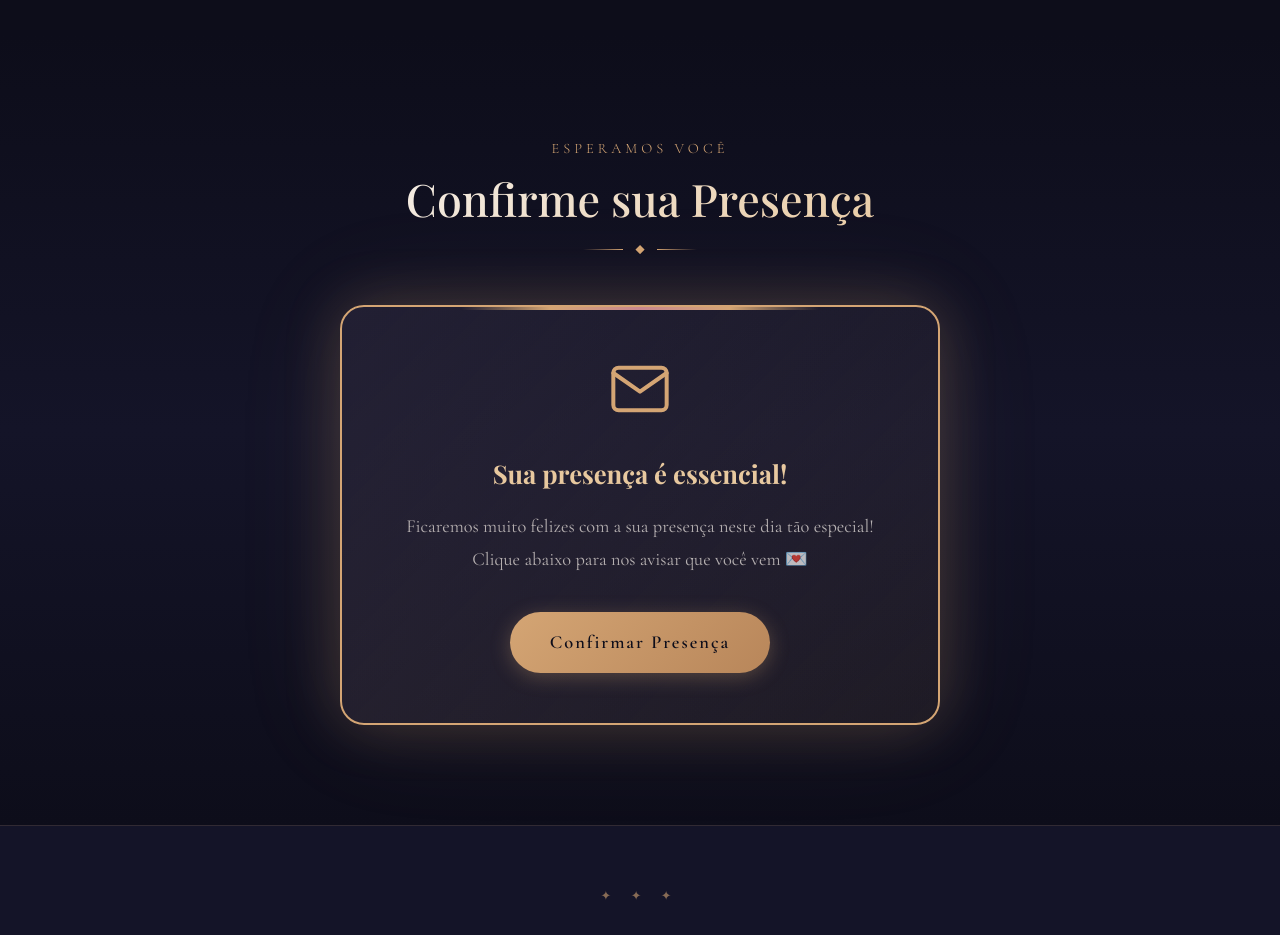
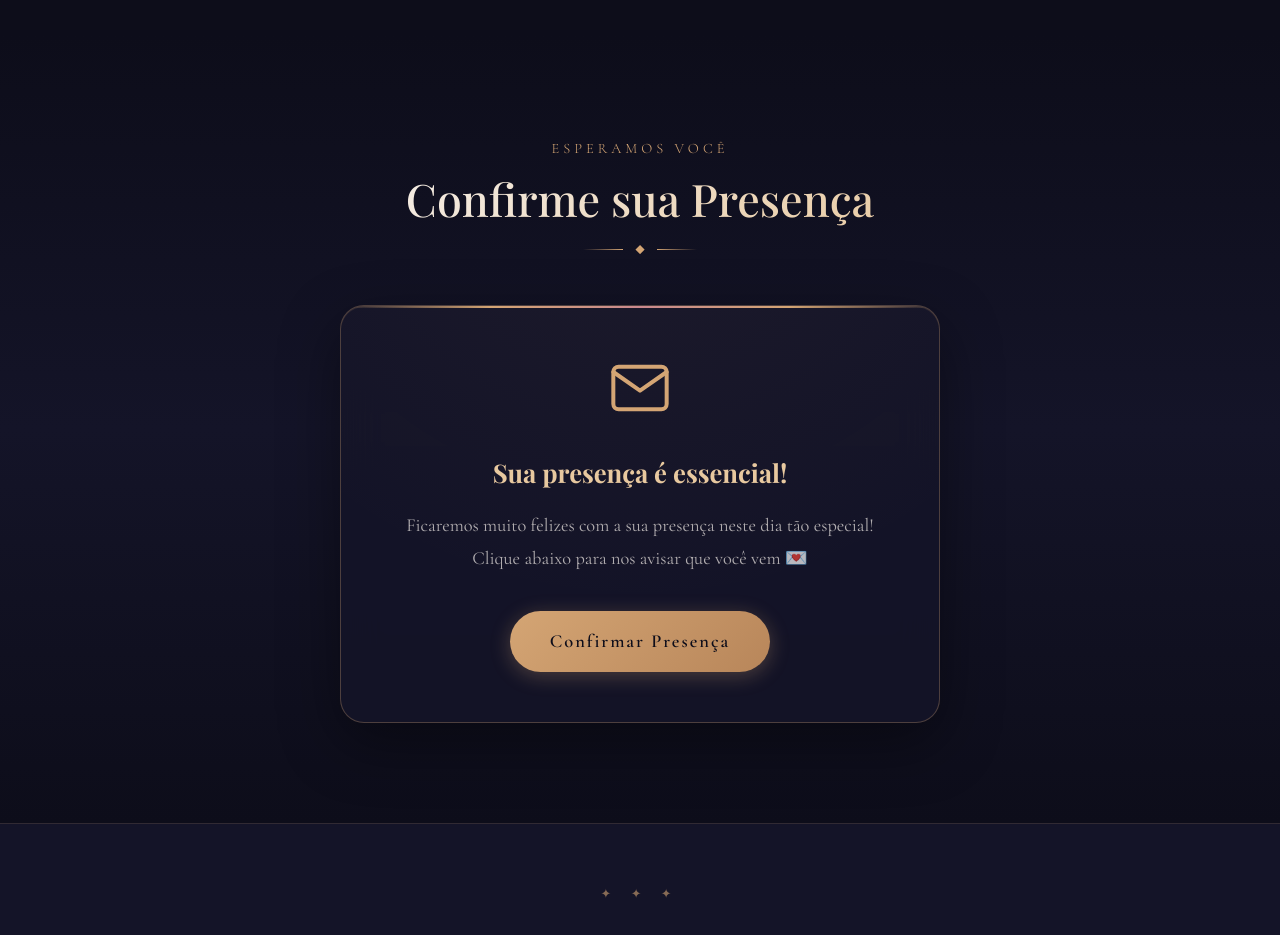
Before and after one commit to Math-benites/CASAMENTO, a website: page public/index.html in a window 1280 px wide. Shown: the part 3660-4595 px from the top of the page. Drawn offline with nearby package versions, Linux system fonts and the light colour scheme; a web font is replaced by a local one.

Commit message:
Card RSVP redesenhado com glassmorphism moderno

```diff
--- a/public/css/style.css
+++ b/public/css/style.css
@@ -784,41 +784,52 @@ a {
 
 .rsvp-highlight-card {
   position: relative;
-  background: linear-gradient(135deg, rgba(25, 25, 50, 0.8), rgba(212, 165, 116, 0.08));
-  border: 2px solid var(--gold-primary);
+  background: rgba(20, 20, 40, 0.85);
+  backdrop-filter: blur(20px);
+  -webkit-backdrop-filter: blur(20px);
+  border: 1px solid var(--border-accent);
   border-radius: 24px;
   padding: 50px 32px;
   text-align: center;
   overflow: hidden;
-  box-shadow: 0 0 40px rgba(212, 165, 116, 0.15), 0 0 80px rgba(212, 165, 116, 0.05);
-  animation: cardGlow 4s ease-in-out infinite;
+  box-shadow:
+    0 20px 60px rgba(0, 0, 0, 0.4),
+    inset 0 1px 0 rgba(212, 165, 116, 0.15);
+  transition: var(--transition-smooth);
 }
 
-@keyframes cardGlow {
-  0%, 100% { box-shadow: 0 0 40px rgba(212, 165, 116, 0.15), 0 0 80px rgba(212, 165, 116, 0.05); }
-  50% { box-shadow: 0 0 60px rgba(212, 165, 116, 0.25), 0 0 120px rgba(212, 165, 116, 0.1); }
+.rsvp-highlight-card:hover {
+  border-color: var(--gold-primary);
+  box-shadow:
+    0 20px 60px rgba(0, 0, 0, 0.4),
+    0 0 30px rgba(212, 165, 116, 0.1),
+    inset 0 1px 0 rgba(212, 165, 116, 0.2);
+  transform: translateY(-4px);
 }
 
 .rsvp-highlight-card::before {
   content: '';
   position: absolute;
   top: 0;
-  left: -100%;
-  width: 200%;
-  height: 100%;
-  background: linear-gradient(90deg, transparent, rgba(212, 165, 116, 0.05), transparent);
-  animation: shimmerCard 6s ease-in-out infinite;
+  left: 0;
+  right: 0;
+  height: 2px;
+  background: linear-gradient(90deg, transparent, var(--gold-primary), var(--rose-primary), var(--gold-primary), transparent);
 }
 
-@keyframes shimmerCard {
-  0% { left: -100%; }
-  100% { left: 100%; }
+.rsvp-highlight-card::after {
+  content: '';
+  position: absolute;
+  top: -50%;
+  left: -50%;
+  width: 200%;
+  height: 200%;
+  background: radial-gradient(circle at 50% 0%, rgba(212, 165, 116, 0.06) 0%, transparent 50%);
+  pointer-events: none;
 }
 
 .rsvp-highlight-card .detail-accent {
-  width: 60%;
-  height: 3px;
-  background: linear-gradient(90deg, transparent, var(--gold-primary), var(--rose-primary), var(--gold-primary), transparent);
+  display: none;
 }
 
 .rsvp-gold-btn {
```
